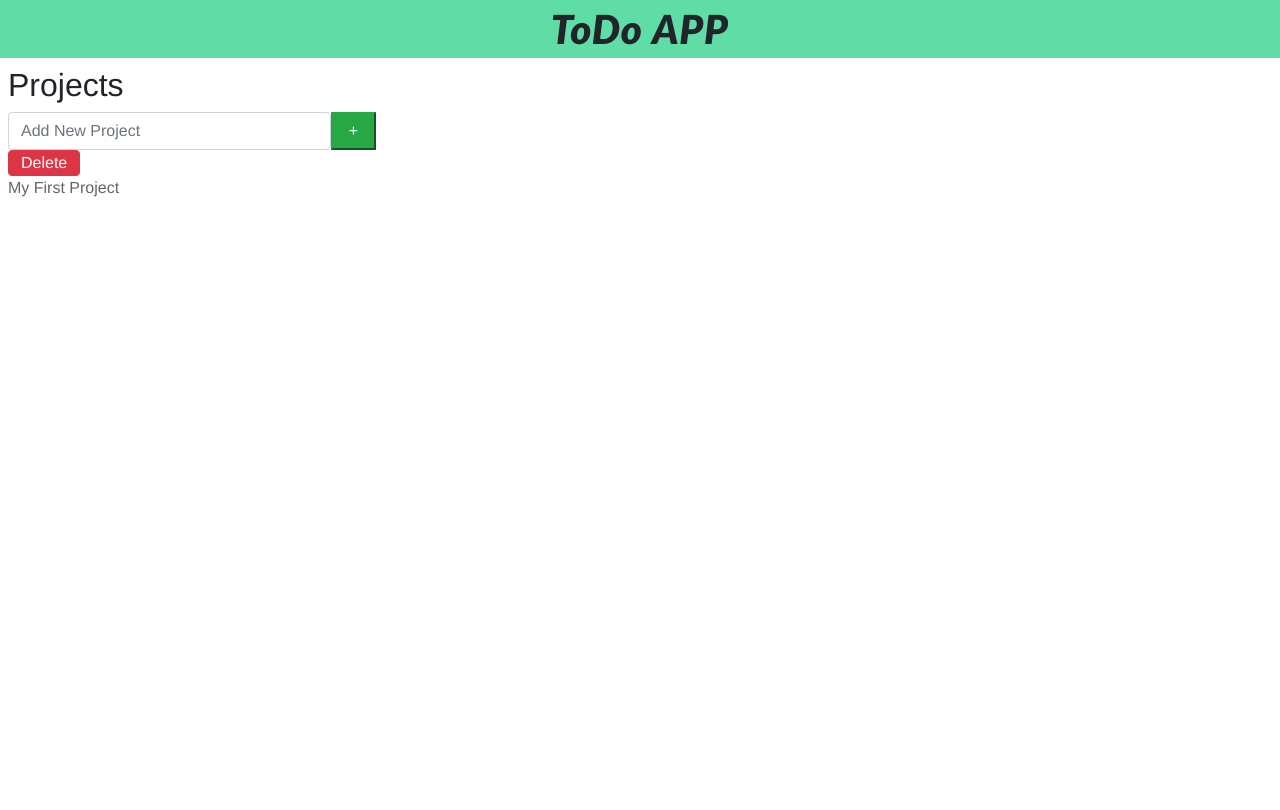
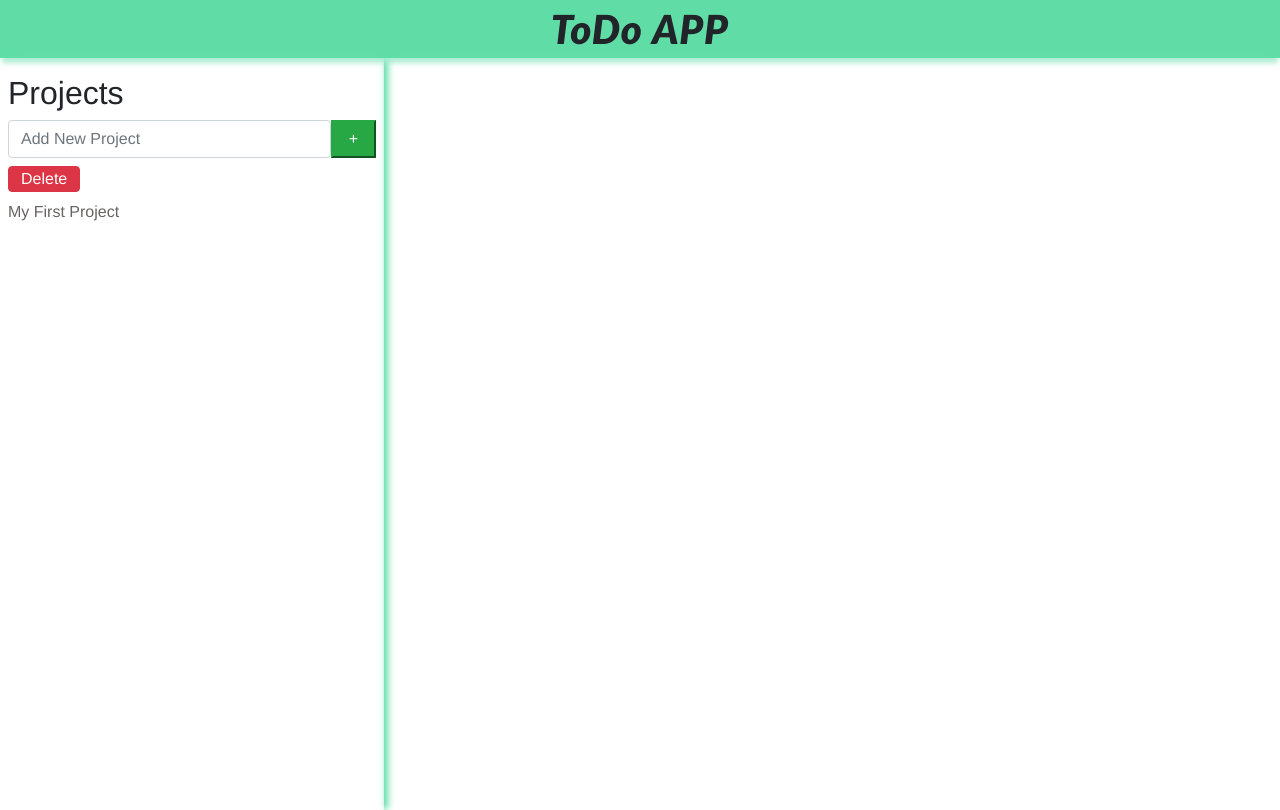
Before and after one commit to nriqu322/To-Do-List, a website built with webpack: page dist/index.html in a window 1280 px wide. Built offline with nearby package versions, Linux system fonts and the light colour scheme.

Commit message:
add style to containers

```diff
--- a/src/layout.js
+++ b/src/layout.js
@@ -16,7 +16,7 @@ const renderLayout = () => {
   content.appendChild(container);
 
   const leftMenu = document.createElement('div');
-  leftMenu.classList.add('left-menu', 'pt-2', 'px-2');
+  leftMenu.classList.add('left-menu', 'pt-3', 'px-2');
   const leftTitle = document.createElement('h2');
   leftTitle.textContent = 'Projects';
 
@@ -41,12 +41,12 @@ const renderLayout = () => {
   newProjectCont.appendChild(addProjectBtn);
 
   const deleteProjectBtn = document.createElement('button');
-  deleteProjectBtn.classList.add('delete-btn', 'btn', 'btn-danger', 'py-0');
+  deleteProjectBtn.classList.add('delete-btn', 'btn', 'btn-danger', 'py-0', 'my-2');
   deleteProjectBtn.textContent = 'Delete';
   leftMenu.appendChild(deleteProjectBtn);
 
   const todoContainer = document.createElement('div');
-  todoContainer.classList.add('todo-container', 'pl-3', 'pt-2');
+  todoContainer.classList.add('todo-container', 'pl-3', 'pt-3');
   const todoItemCont = document.createElement('div');
   todoItemCont.classList.add('todo-item-container');
 
--- a/src/style.css
+++ b/src/style.css
@@ -10,6 +10,7 @@ header {
   background-color: #60dda7;
   text-align: center;
   font-family: 'Lato', sans-serif;
+  box-shadow: 0 7px 5px -2px rgba(96, 221, 167, 0.5);
 }
 
 h1 {
@@ -26,10 +27,13 @@ h1 {
 
 .left-menu {
   width: 30%;
+  box-shadow: 6px 1px 7px -2px rgba(96, 221, 167, 1);
+  height: 94vh;
 }
 
 .todo-container {
   width: 70%;
+  box-shadow: 0 1px 7px -2px rgba(96, 221, 167, 1);
 }
 
 li {
```
Also changed, not shown: dist/main.js.
